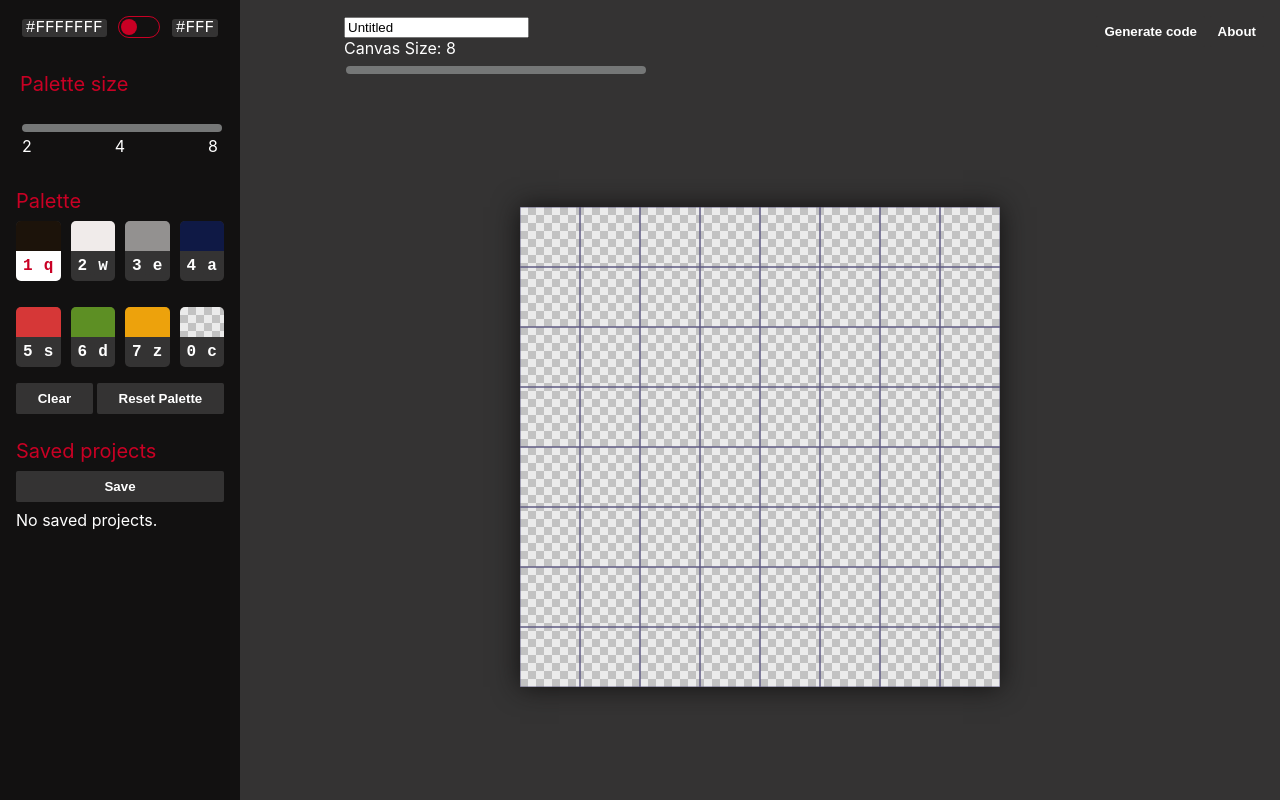
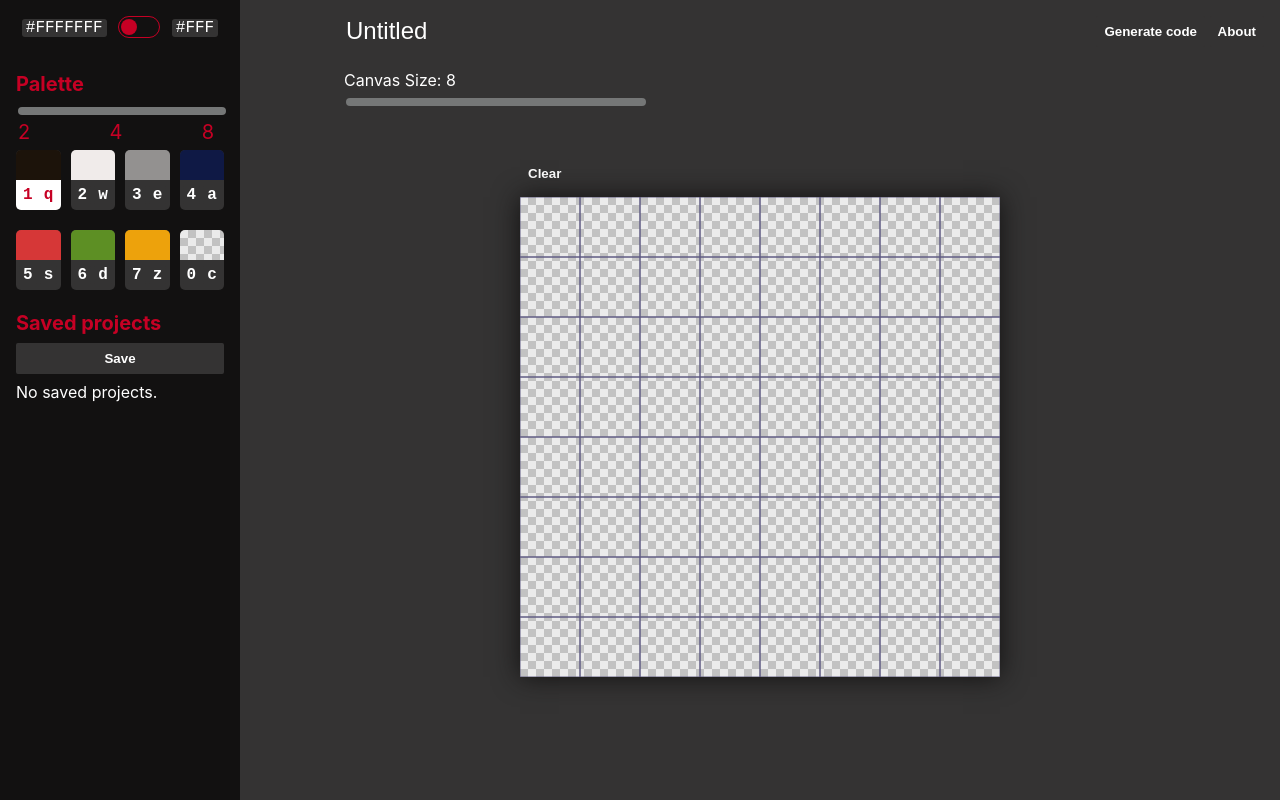
Before and after one commit to lopis/mini-pixelart-editor, a website: page index.html in a window 1280 px wide. Drawn offline with Linux system fonts and the light colour scheme.

Commit message:
more small tweaks

```diff
--- a/generate.js
+++ b/generate.js
@@ -25,8 +25,6 @@ const drawIcon = (ctx, icon, x, y) => {
     imageData.push((z>>5)&1);
     `}
   });
-
-  console.log(imageData);
 
   const size = Math.sqrt(icon.length * 2)
   for (let j = 0; j < size; j++) {
--- a/index.html
+++ b/index.html
@@ -17,10 +17,8 @@
       </label>
       <code>#FFF</code>
     </div>
-    <div class="color-format">
-      <div>
-        <h2>Palette size</h2>
-        <br>
+    <h2>
+      Palette
       <label>
         <input class="checkbox-switch" type="range" id="paletteSize" list="markers" min="1" max="3" value="3" list="markers" autocomplete="off" >
         <datalist id="markers">
@@ -29,9 +27,7 @@
           <option value="3" label="8"></option>
         </datalist>
       </label>
-      </div>
-    </div>
-    <h2>Palette</h2>
+    </h2>
     <div class="palette" id="palette">
       <label data-color="1" class="label">
         <span class="color-swatch">
@@ -128,14 +124,6 @@
         </label>
       </label>
     </div>
-    <div class="actions">
-      <button id="clear">
-        Clear
-      </button>
-      <button id="reset">
-        Reset Palette
-      </button>
-    </div>
     <h2>Saved projects</h2>
     <div class="actions">
       <button id="save">
@@ -157,6 +145,11 @@
       <input id="canvasSize" name="canvas-size" type="range" step="2" value="8" min="2" max="32">
     </div>
     <div class="canvas-container">
+      <div class="actions">
+        <button id="clear">
+          Clear
+        </button>
+      </div>
       <canvas id="canvas" class="checkered"></canvas>
     </div>
   </div>
--- a/index.js
+++ b/index.js
@@ -73,8 +73,13 @@ paletteSize.addEventListener('input', event => {
   const value = event.target.value
   const size = Math.pow(2, value)
   Array.from(palette.children).forEach((child, i) => {
-    child.classList.toggle('hidden', i >= size)
+    child.classList.toggle('hidden', i != 7 && i >= size-1)
   })
+  if (selectedColor >= size) {
+    selectedColor = 1
+    document.querySelector(`[data-color="${selectedColor}"] [name="brush-color"]`).checked = true
+  }
+  savePalette();
 })
 
 document.addEventListener('keydown', ({ key, target }) => {
@@ -82,14 +87,15 @@ document.addEventListener('keydown', ({ key, target }) => {
 
   const keystr = 'cqweasdzx'
   let color = isNaN(key) ? keystr.indexOf(key) : parseInt(key)
-  // if (color >= Math.pow(2, paletteSize.value)) {
-  //   console.log(color);
-  //   return
-  // }
 
   if (Number.isInteger(color) && color >= 0 && color <= 8) {
-    selectedColor = color
-    document.querySelector(`[data-color="${selectedColor}"] [name="brush-color"]`).checked = true
+    const colorControl = document.querySelector(`[data-color="${color}"]`)
+    console.log(colorControl);
+
+    if (!colorControl.classList.contains('hidden')) {
+      selectedColor = color
+      colorControl.querySelector('[name="brush-color"]').checked = true
+    }
   }
 
   if (key == 'Escape') {
--- a/localstorage.js
+++ b/localstorage.js
@@ -35,10 +35,6 @@ iconsList.addEventListener('click', event => {
     }
     renderSavedFiles()
   }
-})
-
-reset.addEventListener('click', () => {
-  resetPalette();
 })
 
 const renderSavedFiles = () => {
--- a/style.css
+++ b/style.css
@@ -3,7 +3,7 @@
   --dark: #343333;
   --medium: #757777;
   --light: #cecccc;
-  --accent: #c90024;
+  --accent: #c60024;
   --text: #ffffff;
 }
 
@@ -48,9 +48,15 @@ a, a[visited] {
 }
 
 .canvas-container {
-  flex-grow: 1;
-  display: flex;
-  align-items: center;
+	flex-grow: 1;
+	display: flex;
+	flex-direction: column;
+	justify-content: center;
+	align-items: flex-start;
+}
+
+.canvas-container .actions {
+	margin-top: -100px;
 }
 
 input[type="range"] {
@@ -112,7 +118,7 @@ input[type=color] {
 	position: relative;
 	display: flex;
 	background: var(--dark);
-	margin: 8px 0;
+	margin: 5px 0;
 	border-radius: 5px;
 	overflow: hidden;
 	user-select: none;
@@ -213,19 +219,18 @@ code {
   font-size: 16px;
 }
 
-.filename {
-	white-space: nowrap;
-	overflow: hidden;
-	text-overflow: ellipsis;
-	pointer-events: none;
-	padding-top: 2px;
-	font-size: 90%;
+#filename {
+	font-size: 1.5em;
+	margin-bottom: 1em;
+	background: none;
+	border: none;
+	color: currentColor;
 }
+
 
 h2 {
 	margin-bottom: 0;
 	color: var(--accent);
-	font-weight: normal;
   font-size: 20px;
 }
 
@@ -247,7 +252,9 @@ h2 {
 	white-space: nowrap;
 	overflow: hidden;
 	text-overflow: ellipsis;
-  pointer-events: none;
+	pointer-events: none;
+	padding-top: 2px;
+	font-size: 90%;
 }
 
 .toolbar {
@@ -288,6 +295,8 @@ pre {
   max-height: 55vh;
   overflow: scroll;
   margin: 16px 0 0;
+  white-space: pre-wrap;
+  word-break: break-all;
 }
 
 #closeButton {
```
Lines whose indentation alone changed are shown as unchanged.
